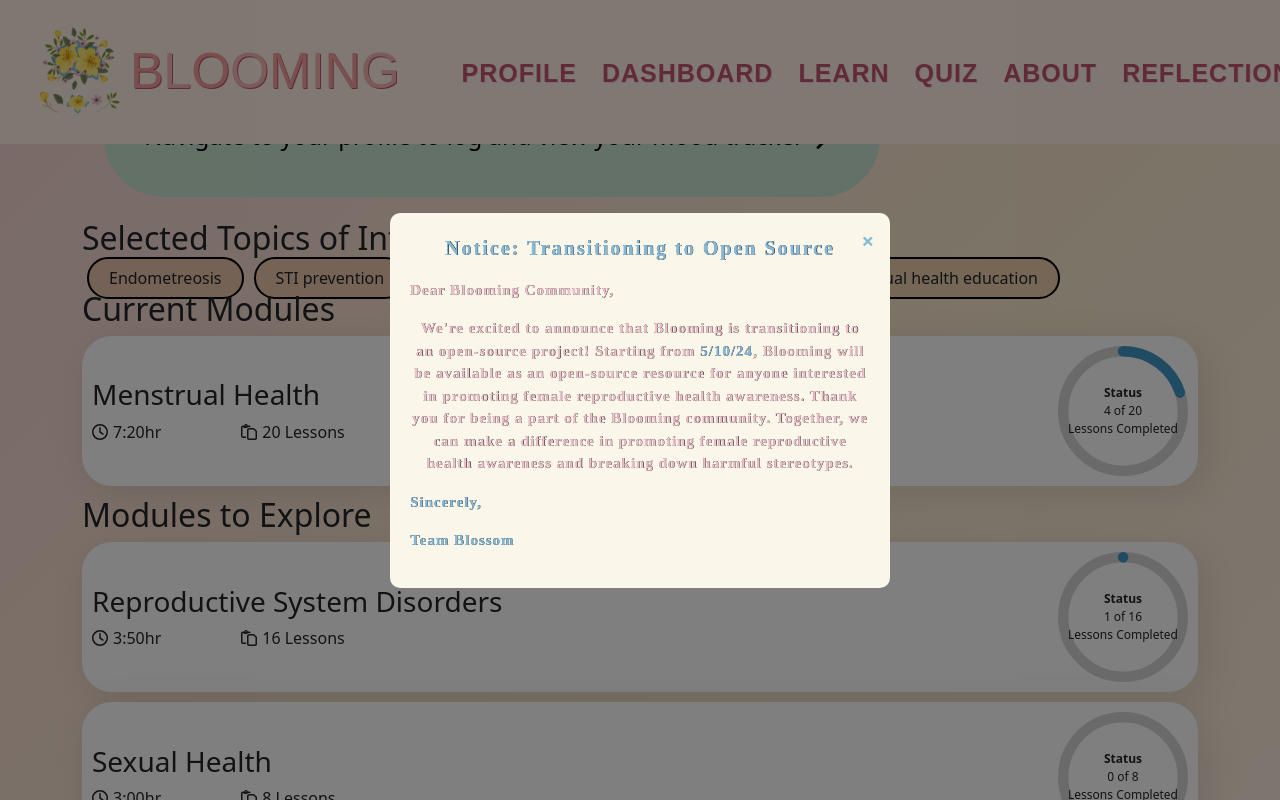
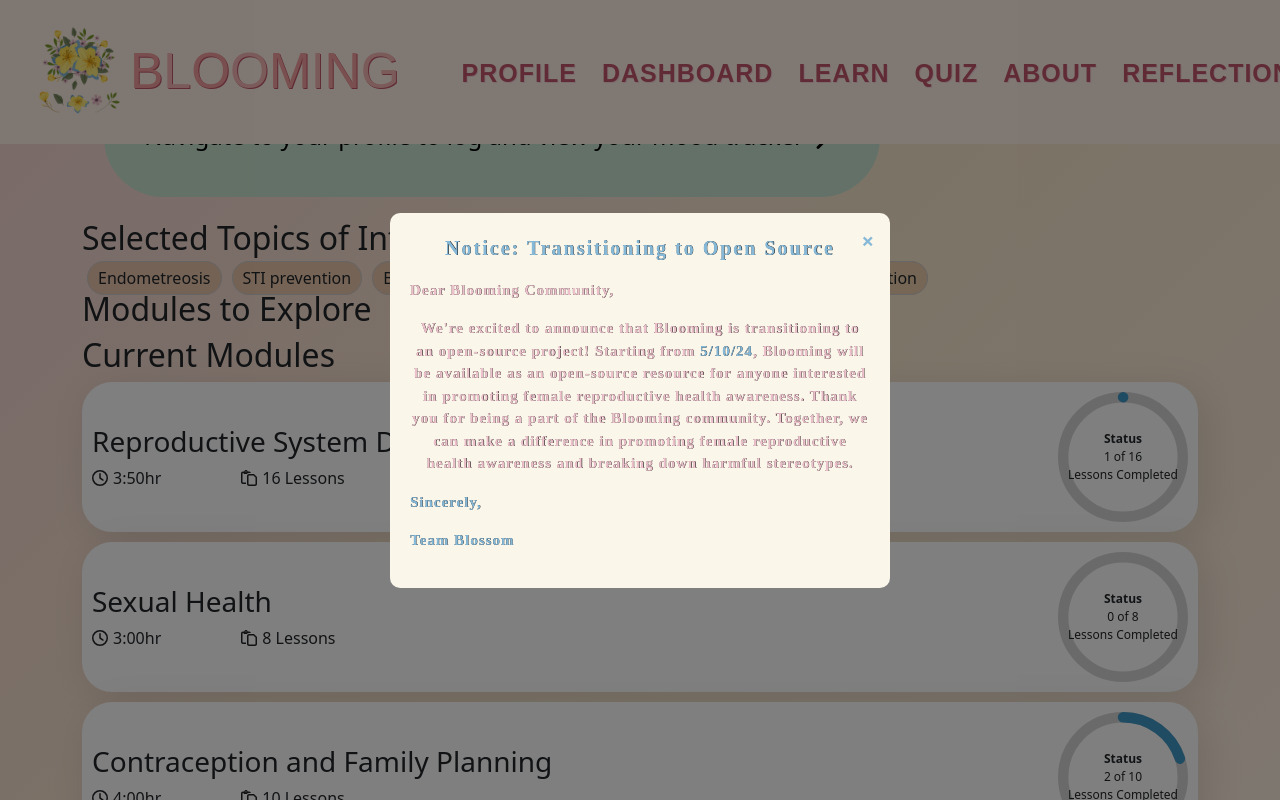
Before and after one commit to fdouled/Blooming, a React (Create React App) app in the folder blooming/: page /dashboard in a window 1280 px wide. Shown: the top 800 px of the page. Built offline with nearby package versions, Linux system fonts and the light colour scheme; a web font is replaced by a local one.

Commit message:
update module selection

```diff
--- a/blooming/src/components/DashboardPage.js
+++ b/blooming/src/components/DashboardPage.js
@@ -1,6 +1,5 @@
 import React, {useState} from "react";
 import { NavBar } from "./NavBar";
-// import { Welcome } from './components/Welcome';
 import { Topics } from "./Topics";
 import { Link } from "react-router-dom";
 import next from '../img/chevron-right.svg'
@@ -10,51 +9,60 @@ import { CircularProgressbarWithChildren } from 'react-circular-progressbar';
 import 'react-circular-progressbar/dist/styles.css';
 import '../components/dashboard.css';
 import PopupNotice from '../components/PopUp.js';
+import modules from './modules.json';
 
 
 export function DashboardPage(props) {
   const [showPopup, setShowPopup] = useState(true);
+  const [selectedTopics, setSelectedTopics] = useState([]);
 
   const handleClosePopup = () => {
     setShowPopup(false);
   };
+
+  const filteredModules = modules.filter(module =>
+    selectedTopics.some(topic => module.topics.includes(topic))
+  );
+
   return (
     <div>
       <NavBar/>
       {showPopup && <PopupNotice onClose={handleClosePopup} />}
       <div className="container">
         <section>
-          <h1>Welcome Back, Jessica!</h1>
+          <h1>Welcome Back, Samira!</h1>
           <Link to={"/profile"}>
             <button className="dashButton">Navigate to your profile to log and view your mood tracker<img className="next" src={next} alt=""></img></button>
           </Link>
         </section>
         <section>
           <h2>Selected Topics of Interest</h2>
-          <Topics/>
+          <Topics setSelectedTopics={setSelectedTopics} selectedTopics={selectedTopics} />
         </section>
         <section>
-          <h2>Current Modules</h2>
-            <div className="moduleTile">
+          <h2>Modules to Explore</h2>
+          {filteredModules.map(module => (
+            <div key={module.id} className="moduleTile">
               <div className="moduleInfo">
-                <h3>Menstrual Health</h3>
-                <span><FontAwesomeIcon icon={faClock} style={{marginRight: '5px'}} />7:20hr</span>
+                <h3>{module.title}</h3>
+                <span><FontAwesomeIcon icon={faClock} style={{ marginRight: '5px' }} />{module.duration}</span>
                 <span className="space-between"></span>
-                <span><FontAwesomeIcon icon={faFileClipboard} style={{marginRight: '5px'}} />20 Lessons</span>
+                <span><FontAwesomeIcon icon={faFileClipboard} style={{ marginRight: '5px' }} />{module.lessons} Lessons</span>
               </div>
               <div style={{ width: 130, height: 130 }}>
-                    <CircularProgressbarWithChildren value={20}>
-                      <div style={{ textAlign: 'center', margin: 10, fontSize: 12}}>
+                <CircularProgressbarWithChildren value={module.completedLessons / module.totalLessons}>
+                  <div style={{ textAlign: 'center', margin: 10, fontSize: 12 }}>
                     <strong>Status</strong><br />
-                          4 of 20<br />
+                    {module.completedLessons} of {module.totalLessons}<br />
                     Lessons Completed
                   </div>
                 </CircularProgressbarWithChildren>
               </div>
             </div>
+          ))}
         </section>
         <section>
-            <h2>Modules to Explore</h2>
+            <h2>Current Modules</h2>
             <div className="moduleTile">
               <div className="moduleInfo">
                 <h3>Reproductive System Disorders</h3>
@@ -110,19 +118,19 @@ export function DashboardPage(props) {
           </section>
           <section>
             <h2>Recommended Articles</h2>
-            <div class="article-container">
-              <div class="row">
-                <div class="column col-6">
-                  <div class="article-tile">
-                    <h3><a class="article-link" href="https://www.cdc.gov/hygiene/personal-hygiene/menstrual.html#:~:text=Practice%20Healthy%20Habits%20During%20Your,stay%20comfortable%20during%20your%20period.&text=Wash%20your%20hands%20before%20and,before%20using%20a%20menstrual%20product." target="_blank">
+            <div className="article-container">
+              <div className="row">
+                <div className="column col-6">
+                  <div className="article-tile">
+                    <h3><a className="article-link" href="https://www.cdc.gov/hygiene/personal-hygiene/menstrual.html#:~:text=Practice%20Healthy%20Habits%20During%20Your,stay%20comfortable%20during%20your%20period.&text=Wash%20your%20hands%20before%20and,before%20using%20a%20menstrual%20product." target="_blank">
                     Menstrual Hygiene Management: Best Practices for Health and Comfort
                     </a></h3>
                     <p>Posted Yesterday</p>
                   </div>
                 </div>
-                <div class="column col-6">
-                  <div class="article-tile">
-                    <h3><a class="article-link" href="https://www.mayoclinic.org/diseases-conditions/menstrual-cramps/diagnosis-treatment/drc-20374944" target="_blank">
+                <div className="column col-6">
+                  <div className="article-tile">
+                    <h3><a className="article-link" href="https://www.mayoclinic.org/diseases-conditions/menstrual-cramps/diagnosis-treatment/drc-20374944" target="_blank">
                       Managing Menstrual Pain: Effective Strategies and Relief Techniques</a></h3>
                     <p>Posted Last Week</p>
                   </div>
--- a/blooming/src/components/Topics.js
+++ b/blooming/src/components/Topics.js
@@ -1,19 +1,28 @@
 import React from 'react';
 // import articles from './articles.json';
 
-export function Topics(props) {
-  // take csv file and map array of csv objects into Card components
-  // similar to rendering senator rows in problem set 7 problem a
+export function Topics({ setSelectedTopics, selectedTopics }) {
   const topicsList = ["Endometreosis", "STI prevention", "Breast health", "Menstrual cycle", "PCOS", "Sexual health education"];
-  // const topicsList = articles.map(article => article.tag);
-  // console.log(props);
-  // console.log(cardInfo);
-  const topics = topicsList.map((topic) => {
-    return <span className='topic'>{topic}</span>
-  });
-  // const topics = topicsList.map((topic, index) => (
-  //   <span key={index} className='topic'>{topic}</span>
-  // ));
+
+  const handleTopicClick = (topic) => {
+    setSelectedTopics((prevSelectedTopics) => {
+      if (prevSelectedTopics.includes(topic)) {
+        return prevSelectedTopics.filter((selectedTopic) => selectedTopic !== topic);
+      } else {
+        return [...prevSelectedTopics, topic];
+      }
+    });
+  };
+
+  const topics = topicsList.map((topic) => (
+    <span
+      key={topic}
+      className={`topic ${selectedTopics.includes(topic) ? "selected" : ""}`}
+      onClick={() => handleTopicClick(topic)}
+    >
+      {topic}
+    </span>
+  ));
 
   return (
     <div className='flex-container'>
--- /dev/null
+++ b/blooming/src/components/modules.json
@@ -0,0 +1,38 @@
+[
+    {
+      "id": 1,
+      "title": "Menstrual Health",
+      "topics": ["Menstrual Health"],
+      "duration": "7:20hr",
+      "lessons": 20,
+      "totalLessons": 20,
+      "completedLessons": 4
+    },
+    {
+      "id": 2,
+      "title": "Reproductive System Disorders",
+      "topics": ["Reproductive Health"],
+      "duration": "3:50hr",
+      "lessons": 16,
+      "totalLessons": 16,
+      "completedLessons": 1
+    },
+    {
+      "id": 3,
+      "title": "Sexual Health",
+      "topics": ["Sexual Health"],
+      "duration": "3:00hr",
+      "lessons": 8,
+      "totalLessons": 8,
+      "completedLessons": 0
+    },
+    {
+      "id": 4,
+      "title": "Contraception and Family Planning",
+      "topics": ["Contraception", "Family Planning"],
+      "duration": "4:00hr",
+      "lessons": 10,
+      "totalLessons": 10,
+      "completedLessons": 2
+    }
+  ]
--- a/blooming/src/dashboard.css
+++ b/blooming/src/dashboard.css
@@ -31,3 +31,20 @@
 .space-between {
   margin: 40px;
 }
+
+.topics-container {
+  display: flex;
+  flex-wrap: wrap;
+}
+
+.topic {
+  padding: 5px 10px;
+  margin: 5px;
+  border: 1px solid #ccc;
+  cursor: pointer;
+}
+
+.topic.selected {
+  background-color: #c1566a;
+  color: #fff;
+}
```
Lines whose indentation alone changed are shown as unchanged.
